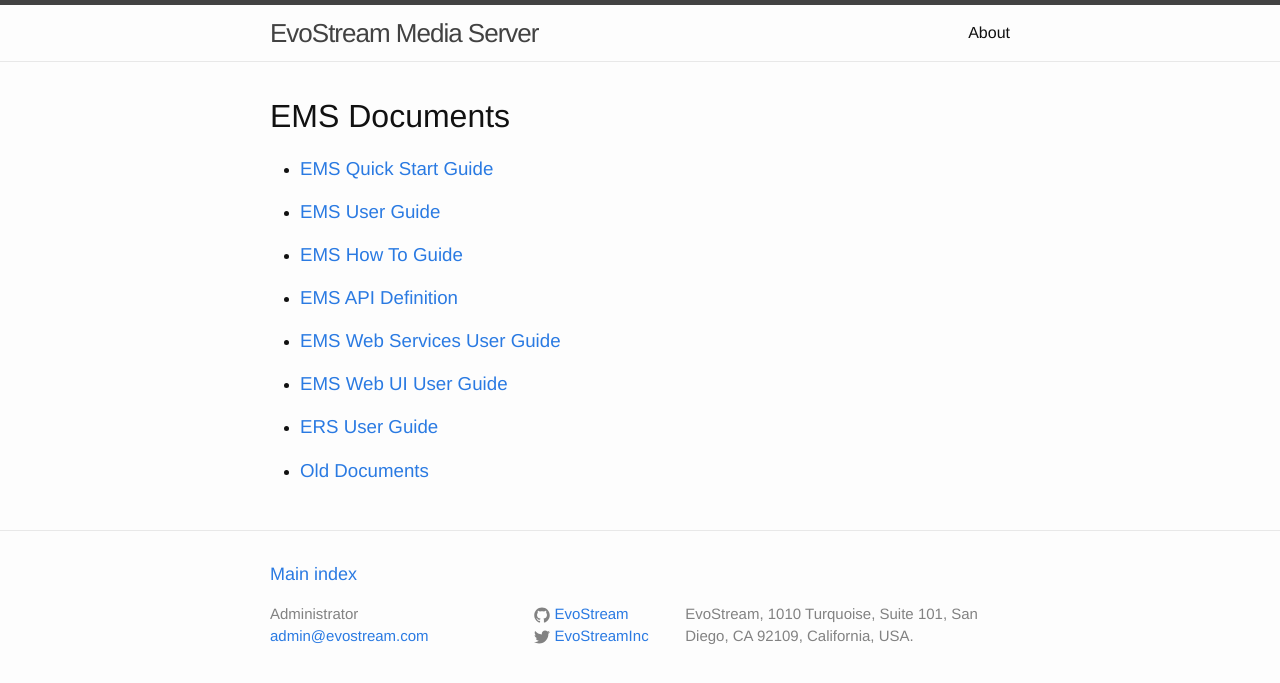
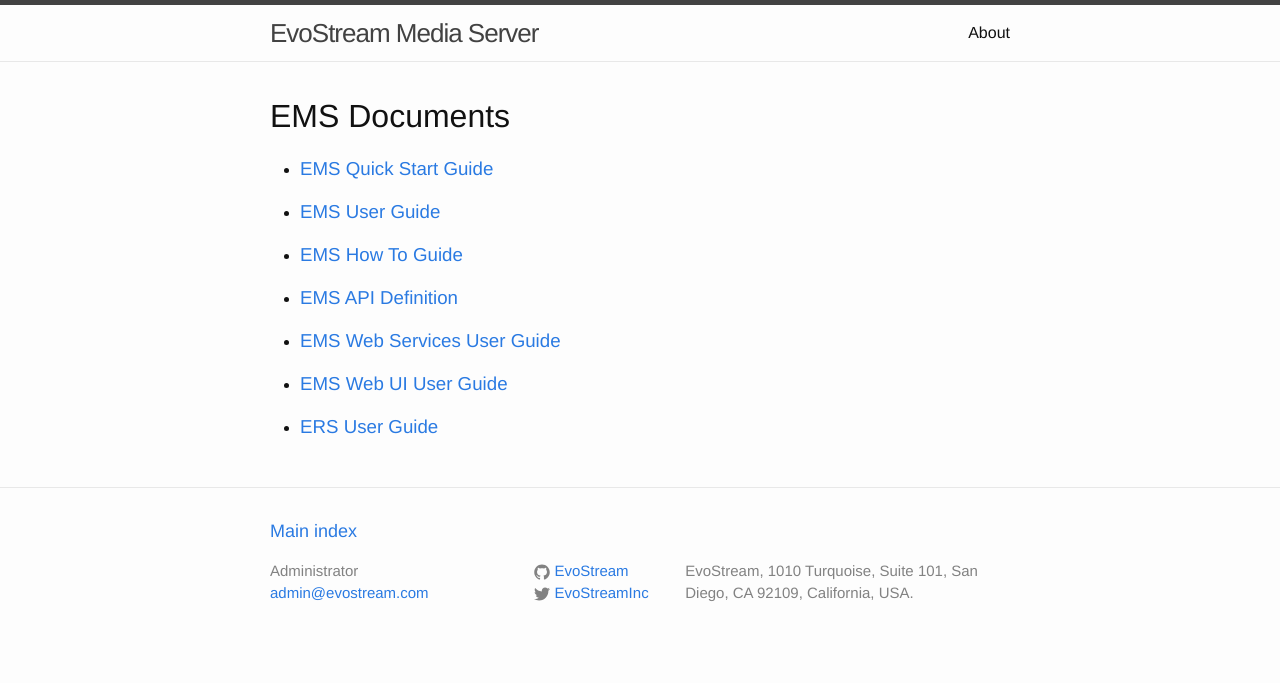
Before and after one commit to EvoStream/EvoStream.github.io, a Jekyll site: the page built from index.html, in a window 1280 px wide. Shown: the top 683 px of the page. Built offline with Jekyll 4.4.1, drawn with Linux system fonts in a browser that asks for light colours.

Commit message:
Update index for ERS User Guide, remove entry for old docs

```diff
--- a/index.html
+++ b/index.html
@@ -13,8 +13,7 @@
     <li><h3><a href="https://evostream.github.io/ems_api_definition/table_of_contents/">EMS API Definition</a></h3></li>
     <li><h3><a href="http://evostream.github.io/ems_web_services_user_guide/table_of_contents/">EMS Web Services User Guide</a></h3></li>
     <li><h3><a href="http://evostream.github.io/ems_web_ui_user_guide/table_of_contents/">EMS Web UI User Guide</a></h3></li>
-    <li><h3><a href="/ers_user_guide">ERS User Guide</a></h3></li>
-    <li><h3><a href="index_old.html">Old Documents</a></h3></li>
+    <li><h3><a href="http://evostream.github.io/ers_user_guide/table_of_contents/">ERS User Guide</a></h3></li>
   </ul>
 
 </div>
```
